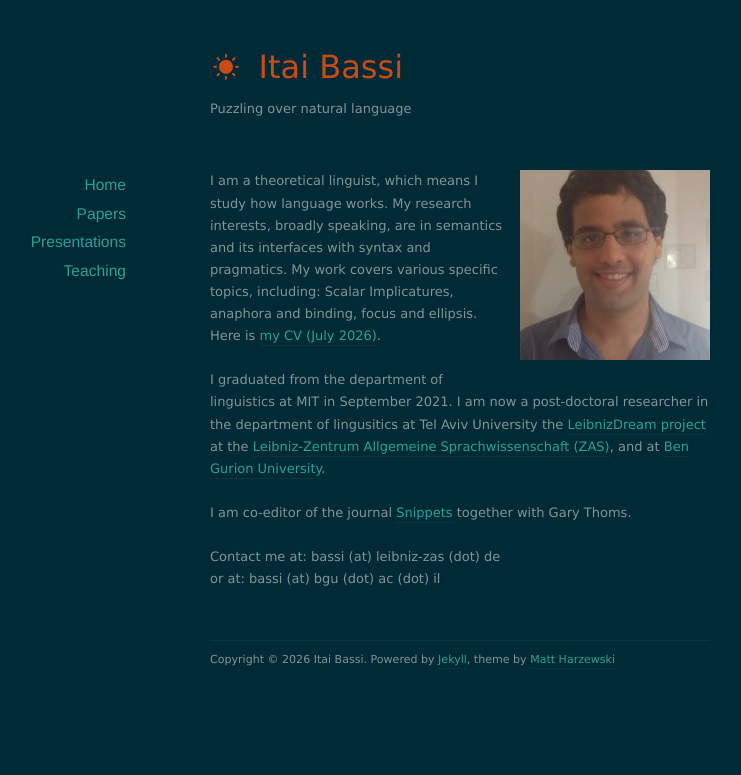
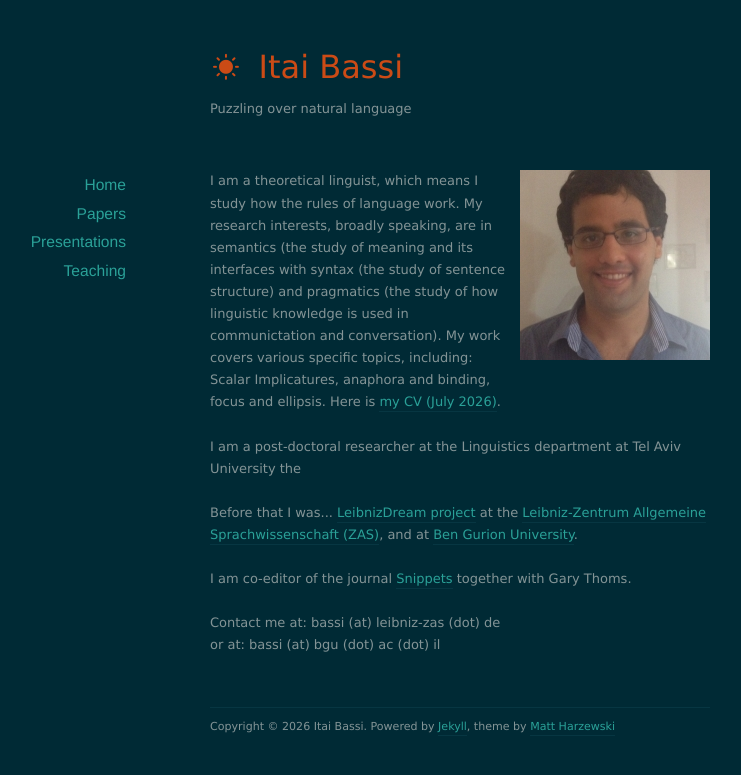
Before and after one commit to itaibassi/itaibassi.github.io, a Jekyll site: the page built from index.html, in a window 1280 px wide. Shown: the top 775 px of the page, without its empty margins (180-921 px from the left). Built offline with Jekyll 4.4.1, drawn with Linux system fonts in a browser that asks for light colours; nearby versions of some CDN libraries; the list of posts is cut into pages by our own code.

Commit message:
Update index.html

```diff
--- a/index.html
+++ b/index.html
@@ -5,12 +5,16 @@ title: Itai Bassi
 
 
 <img src="/images/nice_photo.jpeg" class="right" />
-I am a theoretical linguist, which means I study how language works. My research interests, broadly speaking, are in semantics and its interfaces with syntax and pragmatics. My work covers various specific topics, including: Scalar Implicatures, anaphora and binding, focus and ellipsis.
+I am a theoretical linguist, which means I study how the rules of language work. My research interests, broadly speaking, are in semantics (the study of meaning and its interfaces with syntax (the study of sentence structure) and pragmatics (the study of how linguistic knowledge is used in communictation and conversation). My work covers various specific topics, including: Scalar Implicatures, anaphora and binding, focus and ellipsis.
  Here is <a href="https://www.dropbox.com/scl/fi/swxan1vvsuj7wri9bxbtt/CV_July2026.pdf?rlkey=75jdxbmu4b5z9u49xo6vm26ko&dl=0">my CV (July 2026)</a>.
 
 <br><br>
 
-I graduated from the department of linguistics at MIT in September 2021. I am now a post-doctoral researcher in the department of lingusitics at Tel Aviv University the <a href="https://leibnizdream.eu">LeibnizDream project</a>
+ I am  a post-doctoral researcher at the Linguistics department at Tel Aviv University the
+
+<br><br>
+
+Before that I was... <a href="https://leibnizdream.eu">LeibnizDream project</a>
  at the   <a href="https://www.leibniz-zas.de/en/about-us/institute">Leibniz-Zentrum Allgemeine Sprachwissenschaft (ZAS)</a>, and at <a href="https://in.bgu.ac.il/en/humsos/flit/Pages/default.aspx">Ben Gurion University</a>.
 
  <br><br>
```
